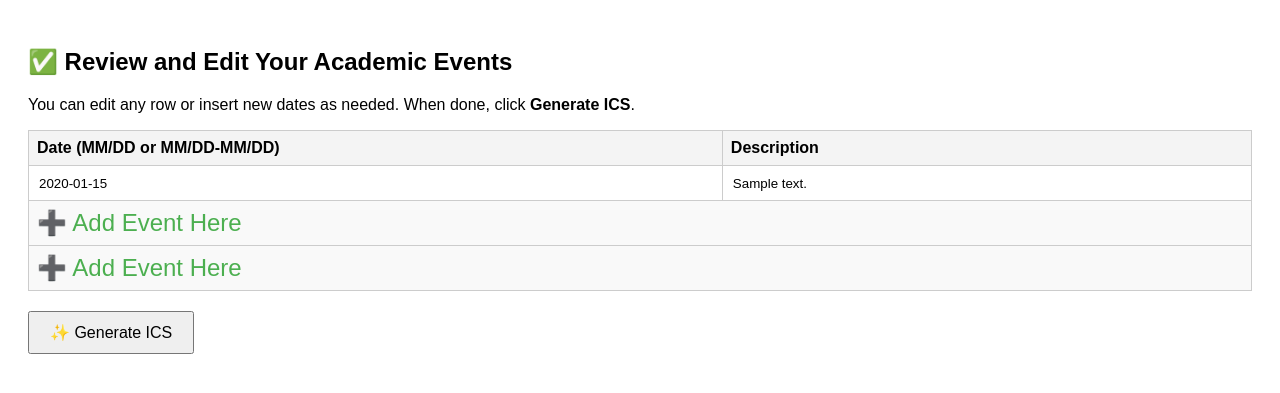
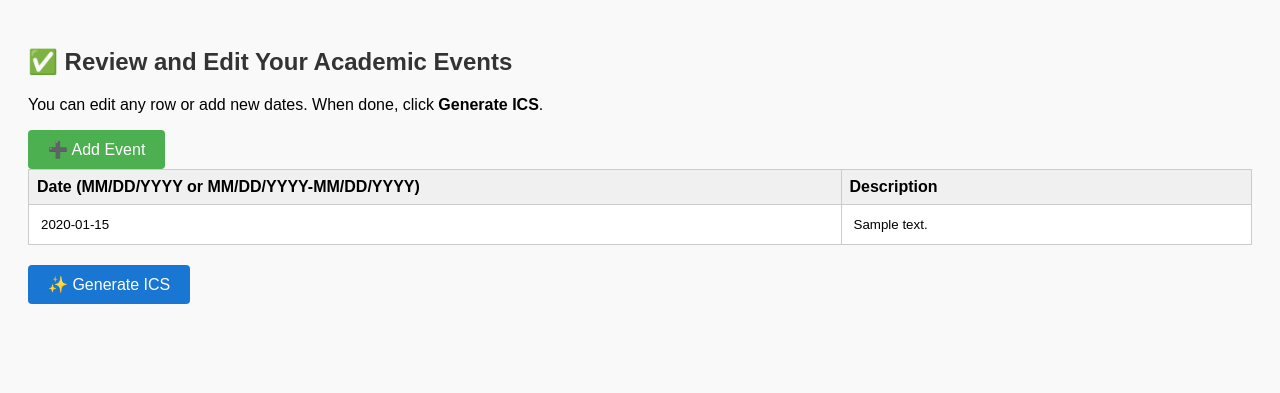
Before and after one commit to Kimiwasadat/icscalenderconverter, a Flask app: template templates/results.html in a window 1280 px wide. Shown: the top 393 px of the page. Run offline with Flask 3, Linux system fonts and the light colour scheme; the template is opened without the code that fills it: most values are stand-ins (such as "Sample title", 1, 10 or a date in 2020).

Commit message:
fixed modifying dates

```diff
--- a/templates/results.html
+++ b/templates/results.html
@@ -3,41 +3,42 @@
 <head>
   <title>📅 Review and Edit Events</title>
   <style>
-    body { font-family: Arial, sans-serif; padding: 20px; }
-    table { border-collapse: collapse; width: 100%; }
+    body { font-family: Arial, sans-serif; padding: 20px; background-color: #f9f9f9; }
+    h2 { color: #333; }
+    table { border-collapse: collapse; width: 100%; background: white; }
     th, td { border: 1px solid #ccc; padding: 8px; text-align: left; }
-    th { background-color: #f4f4f4; }
-    input[type="text"] { width: 100%; border: none; background: transparent; }
-    .add-row-button {
-      background: #f9f9f9;
-      text-align: center;
-      cursor: pointer;
-      color: #4CAF50;
-      font-size: 24px;
-      padding: 4px;
-      border: 1px dashed #ccc;
-    }
-    .add-row-button:hover {
-      background-color: #e8f5e9;
-    }
+    th { background-color: #f0f0f0; }
+    input[type="text"] { width: 100%; border: none; background: transparent; padding: 4px; }
     .controls { margin-top: 20px; }
     button {
       padding: 10px 20px;
       font-size: 16px;
       margin-right: 10px;
       cursor: pointer;
+      border: none;
+      border-radius: 4px;
+    }
+    .add-btn {
+      background-color: #4CAF50;
+      color: white;
+    }
+    .generate-btn {
+      background-color: #1976D2;
+      color: white;
     }
   </style>
 </head>
 <body>
   <h2>✅ Review and Edit Your Academic Events</h2>
-  <p>You can edit any row or insert new dates as needed. When done, click <strong>Generate ICS</strong>.</p>
+  <p>You can edit any row or add new dates. When done, click <strong>Generate ICS</strong>.</p>
 
   <form id="eventsForm" method="POST" action="/generate">
+    <button type="button" class="add-btn" onclick="addRow()">➕ Add Event</button>
+
     <table id="eventsTable">
       <thead>
         <tr>
-          <th>Date (MM/DD or MM/DD-MM/DD)</th>
+          <th>Date (MM/DD/YYYY or MM/DD/YYYY-MM/DD/YYYY)</th>
           <th>Description</th>
         </tr>
       </thead>
@@ -47,30 +48,24 @@
             <td><input type="text" name="dates" value="{{ date }}"></td>
             <td><input type="text" name="descriptions" value="{{ desc }}"></td>
           </tr>
-          <tr class="add-row-button" onclick="addRow(this)">
-            <td colspan="2">➕ Add Event Here</td>
-          </tr>
         {% endfor %}
-        <tr class="add-row-button" onclick="addRow(this)">
-          <td colspan="2">➕ Add Event Here</td>
-        </tr>
       </tbody>
     </table>
 
     <div class="controls">
-      <button type="submit">✨ Generate ICS</button>
+      <button type="submit" class="generate-btn">✨ Generate ICS</button>
     </div>
   </form>
 
   <script>
-    function addRow(buttonRow) {
+    function addRow() {
       const tbody = document.getElementById('eventsBody');
       const newRow = document.createElement('tr');
       newRow.innerHTML = `
-        <td><input type="text" name="dates" placeholder="MM/DD or MM/DD-MM/DD"></td>
+        <td><input type="text" name="dates" placeholder="MM/DD/YYYY or MM/DD/YYYY-MM/DD/YYYY"></td>
         <td><input type="text" name="descriptions" placeholder="Description"></td>
       `;
-      tbody.insertBefore(newRow, buttonRow);
+      tbody.appendChild(newRow);
     }
   </script>
 </body>
```
